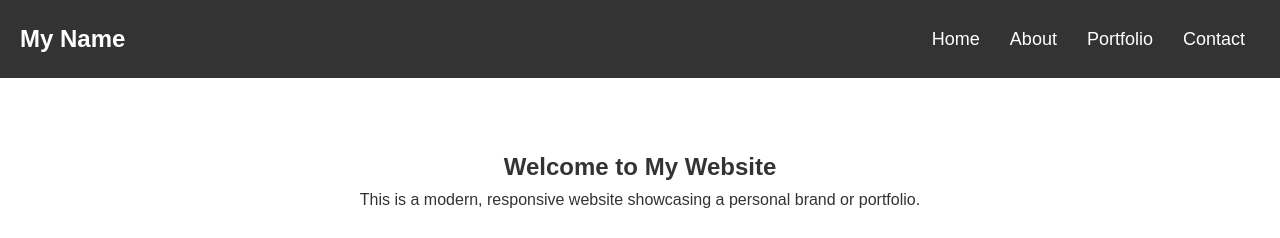
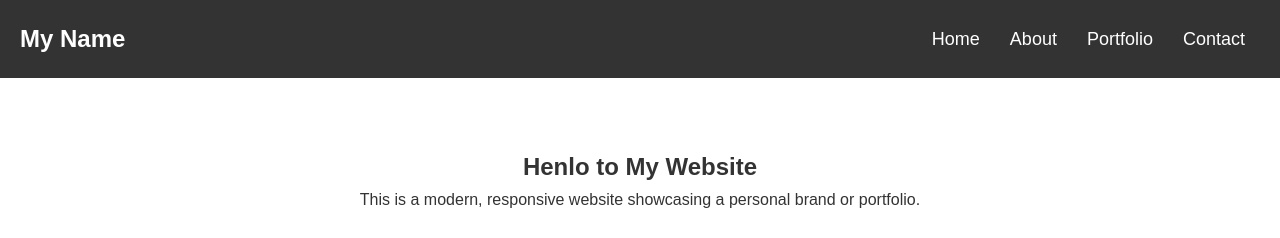
Before and after one commit to shasitomoontaka/shasitomoontaka.github.io, a plain HTML site: page index.html in a window 1280 px wide. Shown: the top 238 px of the page. Drawn offline with Linux system fonts and the light colour scheme.

Commit message:
Update index.html

```diff
--- a/index.html
+++ b/index.html
@@ -26,7 +26,7 @@
     <!-- Main Content -->
     <main>
         <section id="home" class="section-home">
-            <h2>Welcome to My Website</h2>
+            <h2>Henlo to My Website</h2>
             <p>This is a modern, responsive website showcasing a personal brand or portfolio.</p>
         </section>
 
```
